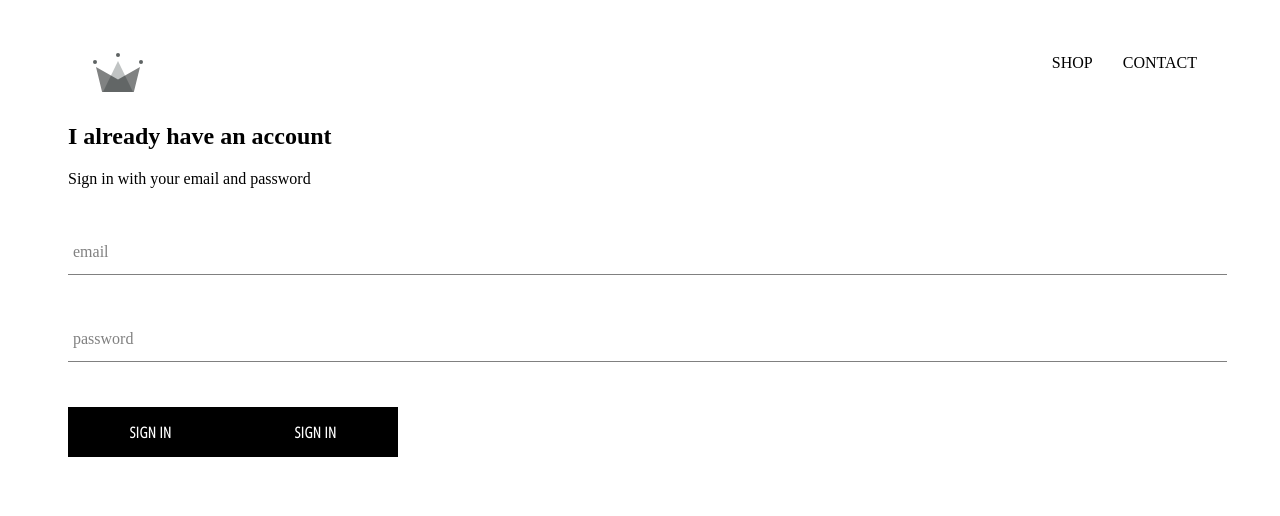
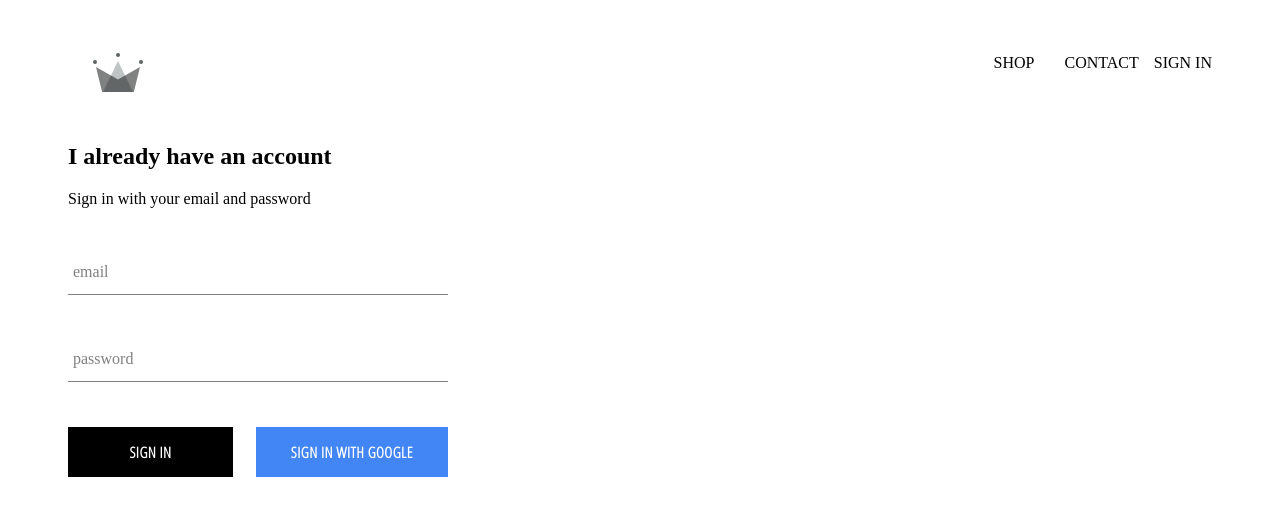
Before and after one commit to sschoe85/shoppingapp, a React (Create React App) app: page /signin in a window 1280 px wide. Shown: the top 516 px of the page. Built offline with nearby package versions, Linux system fonts and the light colour scheme; no server answers.

Commit message:
Styled Sign in to google button

```diff
--- a/src/App.js
+++ b/src/App.js
@@ -3,17 +3,27 @@
 import HomePage from "./pages/HomePage";
 import ShopPage from "./pages/ShopPage";
 import SignInPage from "./pages/SignInPage";
-
+import { auth } from "./firebase/firebase.utils";
+import { useEffect, useState } from "react";
 
 function App() {
+  const [currentUser, setCurrentUser] = useState(null);
+  let unsubscribeFromAuth = null;
+  useEffect(() => {
+    unsubscribeFromAuth = auth.onAuthStateChanged((user) => {
+      setCurrentUser(user);
+      return ()=>unsubscribeFromAuth();
+    });
+  });
+
   return (
     <>
-    <Header/>
-    <Switch>
-      <Route exact path = '/' component ={HomePage}/>
-      <Route path = '/shop' component= {ShopPage}/>
-<Route path = '/signin' component = {SignInPage}/>
-    </Switch>
+      <Header currentUser = {currentUser} />
+      <Switch>
+        <Route exact path="/" component={HomePage} />
+        <Route path="/shop" component={ShopPage} />
+        <Route path="/signin" component={SignInPage} />
+      </Switch>
     </>
   );
 }
--- a/src/components/CustomButton.js
+++ b/src/components/CustomButton.js
@@ -1,11 +1,13 @@
-import React from 'react';
-import './CustomButton.scss'
+import React from "react";
+import "./CustomButton.scss";
 
-const CustomButton = ({ children, ...otherProps }) => (
-    <button className='custom-button' {...otherProps}>
-      {children}
-    </button>
-  );
-
+const CustomButton = ({ children, isGoogleSignIn, ...otherProps }) => (
+  <button
+    className={`${isGoogleSignIn ? "google-sign-in" : ""} custom-button`}
+    {...otherProps}
+  >
+    {children}
+  </button>
+);
 
 export default CustomButton;
--- a/src/components/CustomButton.scss
+++ b/src/components/CustomButton.scss
@@ -19,4 +19,12 @@
       color: black;
       border: 1px solid black;
     }
+
+    &.google-sign-in{
+        background-color: #4285f4;
+        color: white;
+
+
+    }
+
   }
--- a/src/components/Header.js
+++ b/src/components/Header.js
@@ -2,8 +2,9 @@
 import { Link } from "react-router-dom";
 import "./Header.scss";
 import { ReactComponent as Logo } from "../assets/crown.svg";
+import { auth } from "../firebase/firebase.utils";
 
-function Header(props) {
+function Header({currentUser}) {
   return (
     <div className="header">
       <Link className="logo-container" to="/">
@@ -16,6 +17,14 @@
         <Link className="option" to="/contact">
           CONTACT
         </Link>
+        {currentUser ? (
+          <div className="option" onClick={() => auth.signOut()}>
+            {" "}
+            SIGN OUT{" "}
+          </div>
+        ) : (
+          <Link to = '/signin'>SIGN IN </Link>
+        )}
       </div>
     </div>
   );
--- a/src/components/SignIn.js
+++ b/src/components/SignIn.js
@@ -50,9 +50,10 @@
             label="password"
             required
           />
+          <div className="buttons">
           <CustomButton type="submit"> Sign in </CustomButton>
-          <CustomButton onClick = {signInWithGoogle}> Sign in </CustomButton>
-
+          <CustomButton onClick = {signInWithGoogle} isGoogleSignIn> Sign in with google</CustomButton>
+          </div>
         </form>
       </div>
     );
--- a/src/components/SignIn.scss
+++ b/src/components/SignIn.scss
@@ -0,0 +1,14 @@
+.sign-in{
+    width: 380px;
+    display: flex;
+    flex-direction: column;
+}
+
+.title{
+    margin: 10px 0;
+}
+
+.buttons{
+display: flex;
+justify-content: space-between;
+}
--- a/src/index.css
+++ b/src/index.css
@@ -1,3 +1,7 @@
+*{
+  box-sizing: border-box;
+}
+
 body {
   font-family: 'Open-Sans-Condensed';
   padding: 20px 60px;
```
Also changed, not shown: 1 other file (tests, documents, lock files or other folders).
